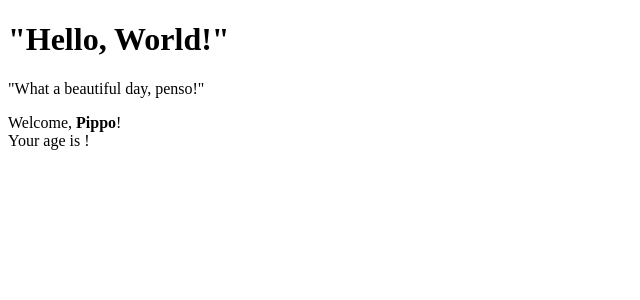
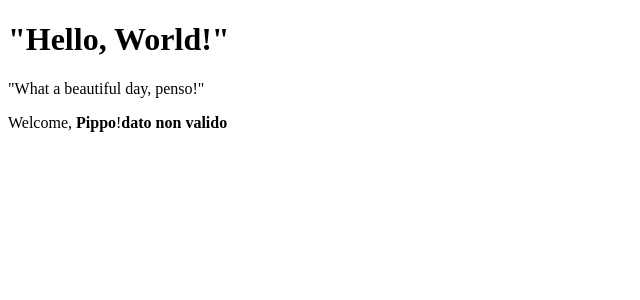
Before and after one commit to Seraban09/react-exercises, a React (Create React App) app: page / in a window 1280 px wide. Shown: the top 300 px of the page, without its empty margins (0-640 px from the left). Built offline with nearby package versions, Linux system fonts and the light colour scheme.

Commit message:
conditional-rendering03 done

```diff
--- a/src/Welcome.js
+++ b/src/Welcome.js
@@ -1,12 +1,12 @@
 import React, { Component } from 'react'
 import { Age } from './Age'
 
-
+let age= 66;
 export class Welcome extends Component {
   render() {
     return (
       <div>Welcome, {this.props.name}!
-      {!this.props.eta && <Age  /> }
+      {age>=18 && age<65 ? <Age eta={age} /> : <strong>dato non valido</strong> }
       </div>
     )
   }
```
